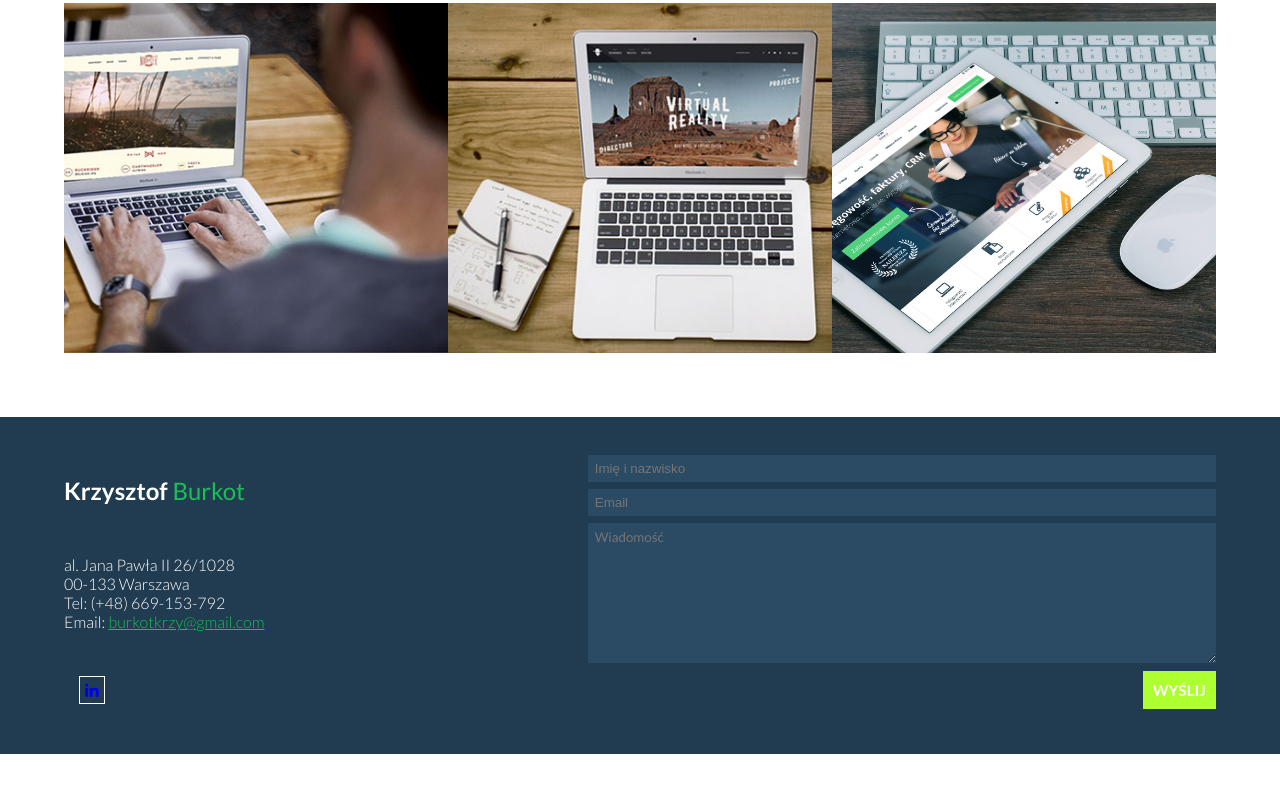
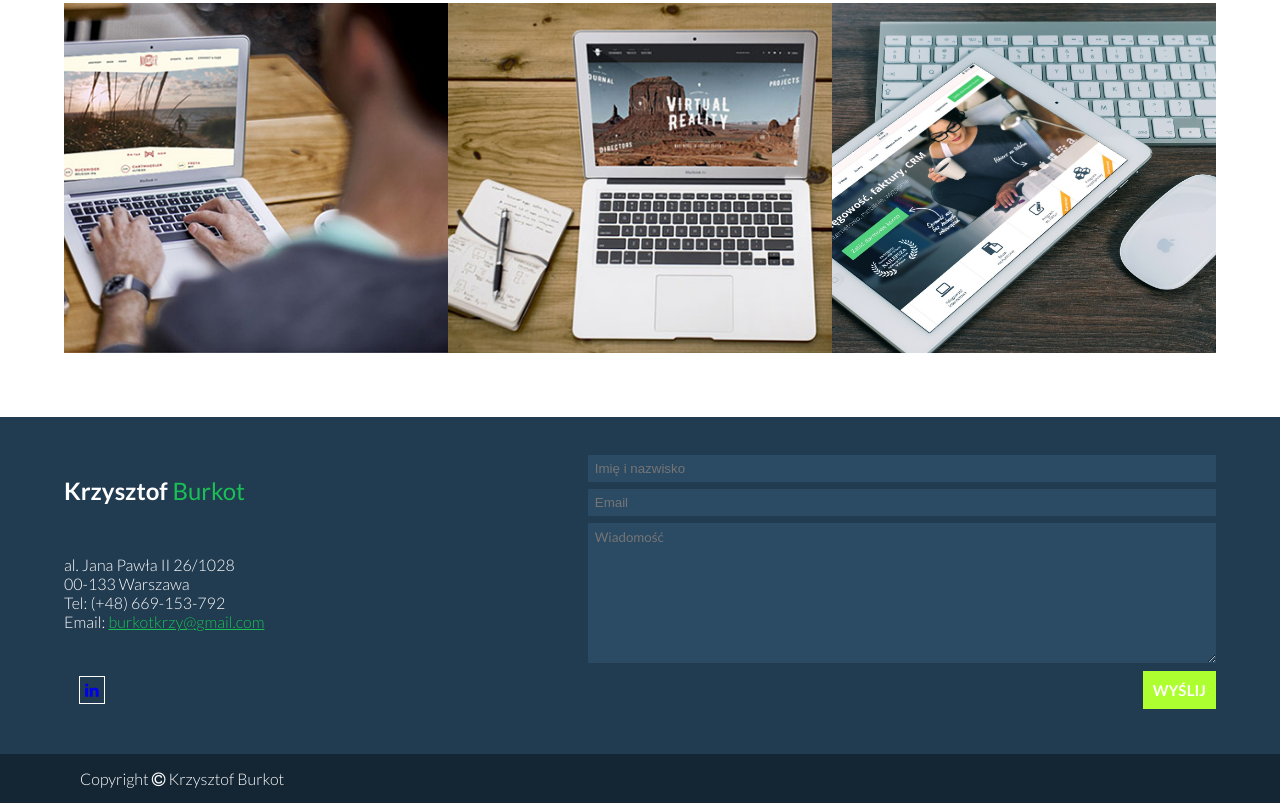
Before and after one commit to BuryPL/BuryPL.github.io, a plain HTML site: page index.html in a window 1280 px wide. Shown: the part 1985-2788 px from the top of the page. Before the commit the page ends 2739 px from the top, so only its background shows below. Drawn offline with nearby package versions, Linux system fonts and the light colour scheme; files that its build step writes are made by us from their sources.

Commit message:
skonczona_struktura_podst+init_responsive

```diff
--- a/CSS/style.css
+++ b/CSS/style.css
@@ -10,6 +10,7 @@ body {
     position: fixed;
     width: 100%;
     background-color: #fff;
+    z-index: 1;
 }
 
 ul {
@@ -278,3 +279,13 @@ form>input[type="submit"] {
     font-weight: bold;
     color: #fff;
 }
+
+/*sekcja footer*/
+footer {
+    background-color: #142634;
+    padding: 15px 80px;
+    color: #fff;
+}
+footer>p {
+    margin: 0;
+}
--- a/index.html
+++ b/index.html
@@ -2,8 +2,8 @@
 <html lang="en">
 
 <head>
-    <meta charset="UTF-8">
-    <title>Portfolio</title>
+    <meta charset="UTF-8"> <title>Portfolio</title>
+
     <!--    link do google fonts roboto-->
     <link href="https://fonts.googleapis.com/css?family=Roboto:100,100i,300,300i,400,400i,500,500i,700,700i,900,900i" rel="stylesheet">
     <!--    link do google fonts Lato-->
@@ -12,6 +12,8 @@
     <link rel="stylesheet" href="css/font-awesome.min.css">
     <!--    link do arkuszy styli-->
     <link rel="stylesheet" href="css/style.css">
+    <!--    responsive-->
+
 </head>
 
 <body>
@@ -124,6 +126,9 @@
             </form>
         </div>
     </section>
+    <footer>
+        <p>Copyright <i class="fa fa-copyright" aria-hidden="true"></i> Krzysztof Burkot</p>
+    </footer>
 </body>
 
 </html>
```
Also changed, not shown: css/responsive.css (added, +15 -0 lines).
